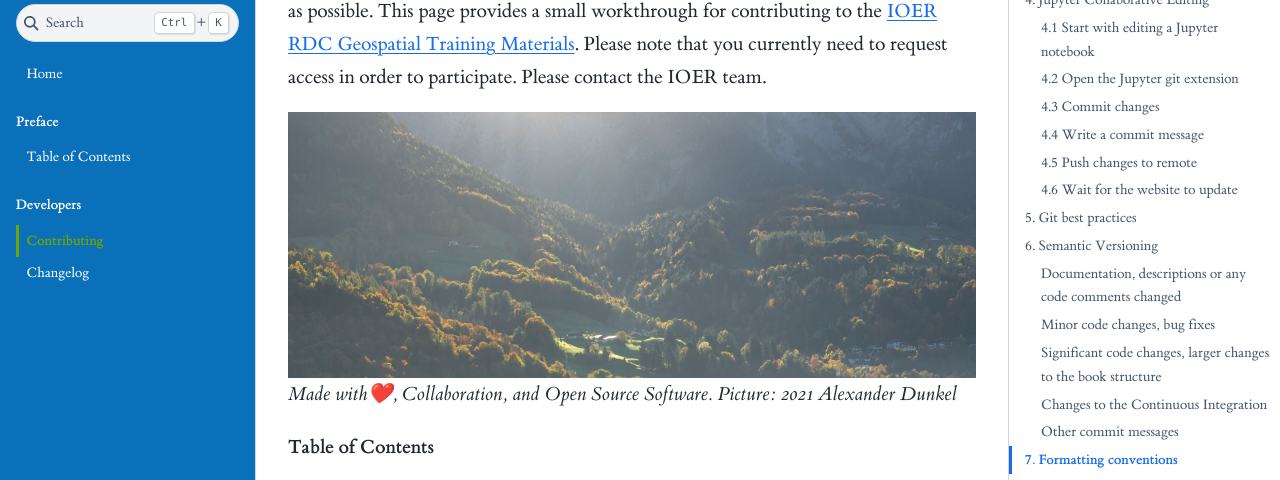
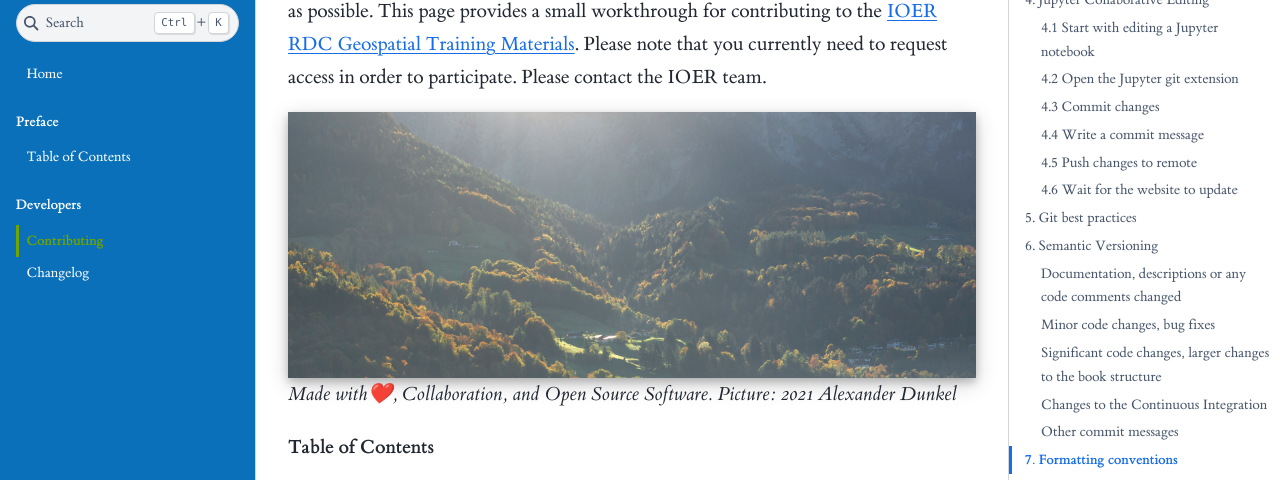
Before and after one commit to ioer-dresden/jupyter-book-nfdi4biodiversity, a Jupyter Book: the page built from CONTRIBUTING.md, in a window 1280 px wide. Shown: the part 173-653 px from the top of the page. Built offline with Jupyter Book 1.0.4 settings and Sphinx 7.4.7 and the Sphinx Book theme 1.1.4, drawn with Linux system fonts in a browser that asks for light colours; pages that are not in the unit, such as notebooks, are missing from menus.

Commit message:
style: add drop-shadow to article images

```diff
--- a/_static/custom.css
+++ b/_static/custom.css
@@ -18,6 +18,11 @@
 [data-theme="light"] .bd-sidebar-primary {
     background-color: #0970B9;
     scrollbar-width: thin;
+}
+
+/* Add drop-shadow to images in articlwes */
+.bd-article img {
+	box-shadow: 0 4px 8px 0 rgba(0,0,0,.2),0 6px 20px 0 rgba(0,0,0,.19);
 }
 
 /* Import ET Book styles
```
